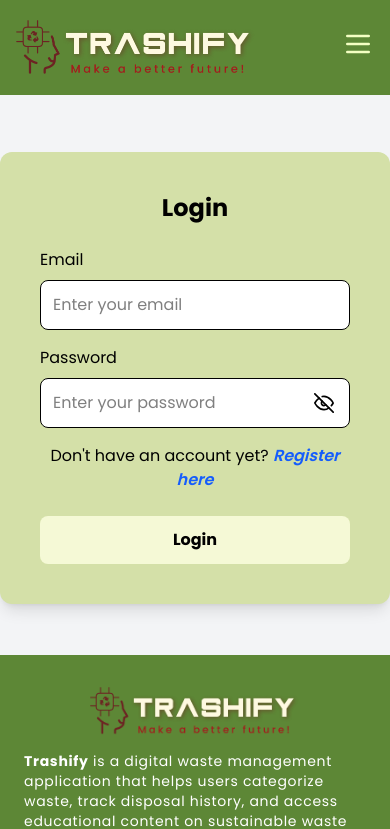
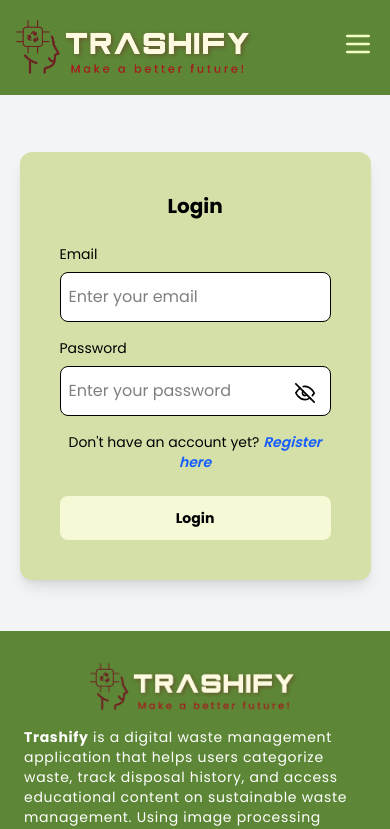
Before and after one commit to aDJi2003/Senior_Project_B3_05, a Next.js app in the folder frontend/: page /login in a window 390 px wide. Shown: the top 829 px of the page. Built offline with nearby package versions, Linux system fonts and the light colour scheme.

Commit message:
feat: make page responsive and remove some protected route

```diff
--- a/frontend/src/app/about/page.js
+++ b/frontend/src/app/about/page.js
@@ -6,7 +6,6 @@ import React from "react";
 
 const AboutUs = () => {
   return (
-    <ProtectedRoute>
       <div className="relative min-h-screen w-full overflow-x-hidden bg-white">
         <div className="absolute top-0 left-0 w-full z-0">
           <Image
@@ -97,7 +96,6 @@ const AboutUs = () => {
 
         <Footer />
       </div>
-    </ProtectedRoute>
   );
 };
 
--- a/frontend/src/app/contact/page.js
+++ b/frontend/src/app/contact/page.js
@@ -6,7 +6,6 @@ import ProtectedRoute from "@/components/ProtectedRoute";
 
 const ContactPage = () => {
   return (
-    <ProtectedRoute>
       <div className="font-poppins">
         <NavbarBackground />
 
@@ -75,7 +74,6 @@ const ContactPage = () => {
         </div>
         <Footer />
       </div>
-    </ProtectedRoute>
   );
 };
 
--- a/frontend/src/app/login/page.js
+++ b/frontend/src/app/login/page.js
@@ -63,18 +63,18 @@ export default function Login() {
       />
 
       <div className="flex flex-1 justify-center items-center mt-[18vh] mb-[6vh]">
-        <div className="bg-[#D4E0A8] p-10 rounded-xl shadow-lg max-w-md w-full">
-          <h2 className="text-2xl font-bold text-center text-black">Login</h2>
+        <div className="bg-[#D4E0A8] p-10 rounded-xl shadow-lg max-w-md w-full mx-[5vw] sm:mx-0">
+          <h2 className="text-xl md:text-2xl xl:text-3xl font-bold text-center text-black">Login</h2>
 
           {error && <p className="text-red-500 text-center mt-2">{error}</p>}
 
           <form onSubmit={handleLogin} className="mt-6">
             <div>
-              <label className="block text-black">Email</label>
+              <label className="block text-black text-sm md:text-base">Email</label>
               <input
                 ref={emailInputRef}
                 type="email"
-                className="w-full p-3 mt-2 border rounded-lg focus:outline-none bg-white text-black"
+                className="w-full p-2 py-3 sm:p-3 mt-2 border rounded-lg focus:outline-none bg-white text-black"
                 placeholder="Enter your email"
                 value={email}
                 onChange={(e) => setEmail(e.target.value)}
@@ -83,10 +83,10 @@ export default function Login() {
             </div>
 
             <div className="mt-4 relative">
-              <label className="block text-black">Password</label>
+              <label className="block text-black text-sm md:text-base">Password</label>
               <input
                 type={showPassword ? "text" : "password"}
-                className="w-full p-3 mt-2 border rounded-lg focus:outline-none bg-white text-black"
+                className="w-full p-2 py-3 sm:p-3 mt-2 border rounded-lg focus:outline-none bg-white text-black"
                 placeholder="Enter your password"
                 value={password}
                 onChange={(e) => setPassword(e.target.value)}
@@ -100,7 +100,7 @@ export default function Login() {
               </span>
             </div>
 
-            <p className="text-center text-black mt-4">
+            <p className="text-center text-black mt-4 text-sm md:text-base">
               {"Don't have an account yet? "}
               <a
                 href="/signup"
@@ -112,7 +112,7 @@ export default function Login() {
 
             <button
               type="submit"
-              className="w-full mt-6 bg-[#F5F9D6] py-3 rounded-lg text-black font-bold hover:bg-[#E8F0C8] transition cursor-pointer disabled:opacity-50"
+              className="w-full mt-6 bg-[#F5F9D6] py-3 rounded-lg text-black font-bold hover:bg-[#E8F0C8] transition cursor-pointer disabled:opacity-50 text-sm md:text-base"
               disabled={loading}
             >
               {loading ? "Logging in..." : "Login"}
--- a/frontend/src/app/our-product/page.js
+++ b/frontend/src/app/our-product/page.js
@@ -22,7 +22,6 @@ const productVariants = {
 
 export default function ProductsPage() {
   return (
-    <ProtectedRoute>
       <div className="font-poppins">
         <NavbarBackground />
 
@@ -107,6 +106,5 @@ export default function ProductsPage() {
         <Footer />
         <ChatWidget />
       </div>
-    </ProtectedRoute>
   );
 }
--- a/frontend/src/app/signup/page.js
+++ b/frontend/src/app/signup/page.js
@@ -133,8 +133,8 @@ export default function Register() {
       />
 
       <div className="flex flex-1 justify-center items-center mt-[18vh] mb-[6vh]">
-        <div className="bg-[#D4E0A8] p-10 rounded-xl shadow-lg max-w-md w-full">
-          <h2 className="text-2xl font-bold text-center text-black">
+        <div className="bg-[#D4E0A8] p-10 rounded-xl shadow-lg max-w-lg w-full mx-[5vw] sm:mx-0">
+          <h2 className="text-xl md:text-2xl xl:text-3xl font-bold text-center text-black">
             Register
           </h2>
 
@@ -155,7 +155,7 @@ export default function Register() {
                       name={field.name}
                       value={formData[field.name]}
                       onChange={handleChange}
-                      className="w-full p-3 mt-2 border rounded-lg focus:outline-none bg-white text-black"
+                      className="w-full p-2 py-3 sm:p-3 mt-2 border rounded-lg focus:outline-none bg-white text-black"
                       placeholder={field.placeholder}
                       required={field.required}
                     />
@@ -172,7 +172,7 @@ export default function Register() {
               ))}
             </div>
 
-            <p className="text-center text-black mt-4">
+            <p className="text-center text-black mt-4 text-sm md:text-base">
               Already have an account?{" "}
               <a href="/login" className="text-blue-600 font-semibold italic">
                 Login here
@@ -181,7 +181,7 @@ export default function Register() {
 
             <button
               type="submit"
-              className="w-full mt-6 bg-[#F5F9D6] py-3 rounded-lg text-black font-bold hover:bg-[#E8F0C8] transition cursor-pointer disabled:opacity-50"
+              className="w-full mt-6 bg-[#F5F9D6] py-3 rounded-lg text-black font-bold hover:bg-[#E8F0C8] transition cursor-pointer disabled:opacity-50 text-sm md:text-base"
               disabled={loading}
             >
               {loading ? "Registering..." : "Register"}
```
